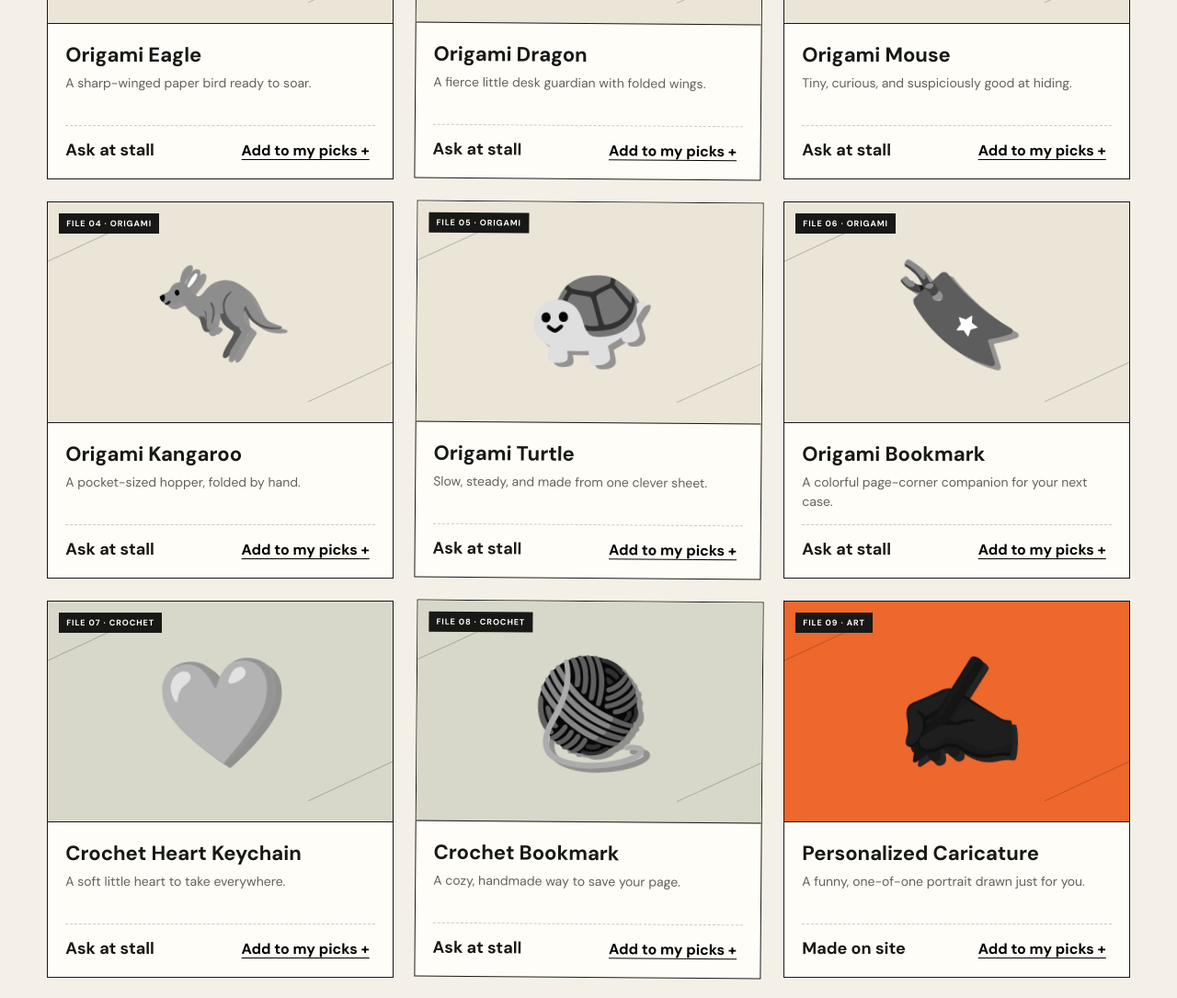
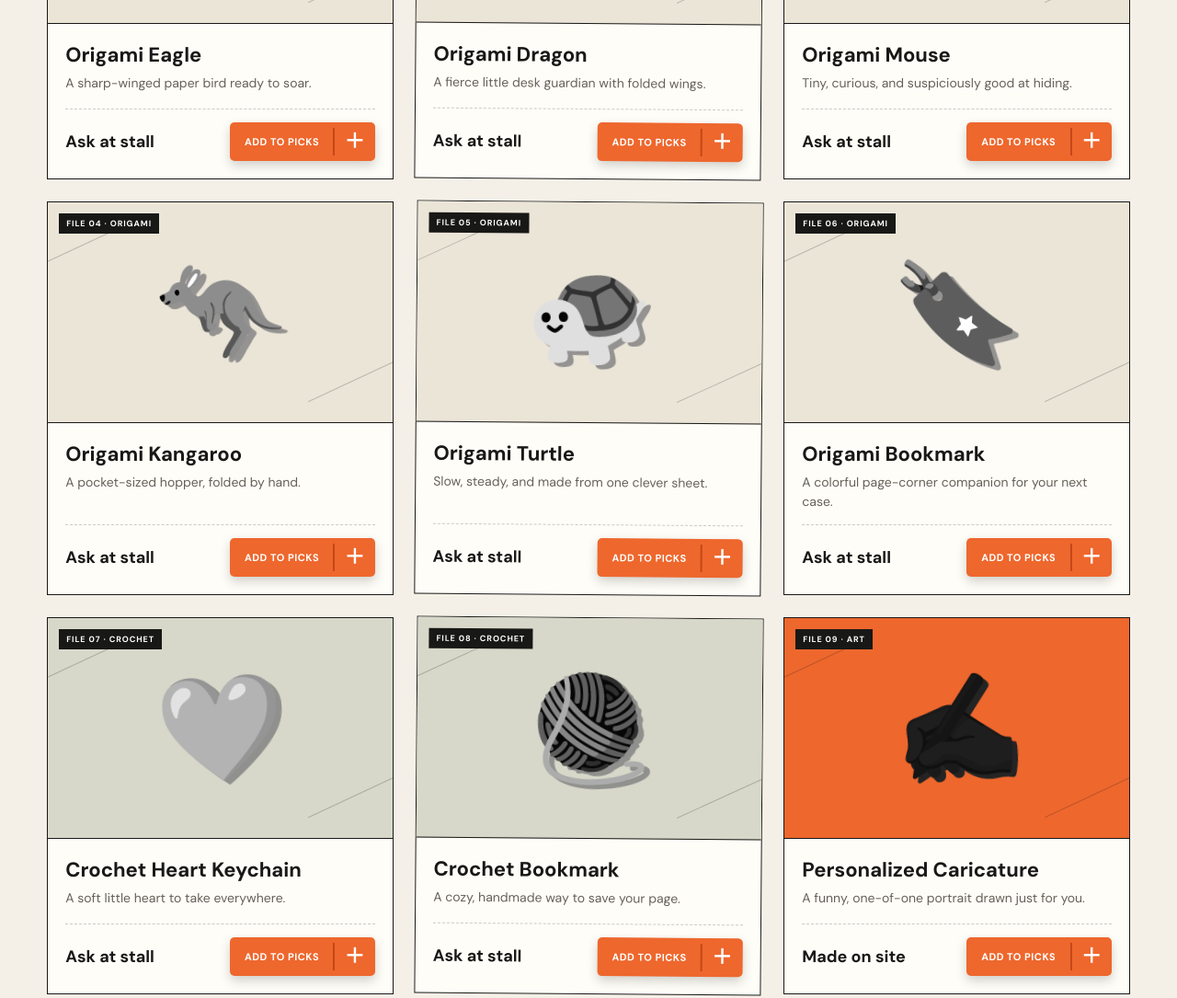
Before and after one commit to aarushdechu/business-fair-website, a plain HTML site: page index.html in a window 1280 px wide. Shown: the part 1340-2425 px from the top of the page at 92% size. Drawn offline with Linux system fonts and the light colour scheme.

Commit message:
Animate product Add to picks buttons

```diff
--- a/app.js
+++ b/app.js
@@ -25,7 +25,7 @@ function renderProducts(filter='all') {
   $('#productGrid').innerHTML = products.map((p,i) => `
     <article class="product-card ${filter !== 'all' && p.category !== filter ? 'hidden' : ''}" data-category="${p.category}">
       <div class="product-art"><span class="card-tag">File ${String(i+1).padStart(2,'0')} · ${p.category}</span><span class="emoji" aria-hidden="true">${p.icon}</span></div>
-      <div class="card-body"><h3>${p.name}</h3><p>${p.blurb}</p><div class="card-bottom"><span class="price">${p.price}</span><button class="add-button ${state.picks.includes(p.id)?'added':''}" data-product="${p.id}" type="button">${state.picks.includes(p.id)?'✓ In my picks':'Add to my picks +'}</button></div></div>
+      <div class="card-body"><h3>${p.name}</h3><p>${p.blurb}</p><div class="card-bottom"><span class="price">${p.price}</span><button class="add-button ${state.picks.includes(p.id)?'added':''}" data-product="${p.id}" type="button" aria-label="${state.picks.includes(p.id)?`Remove ${p.name} from my picks`:`Add ${p.name} to my picks`}"><span class="add-label">${state.picks.includes(p.id)?'In my picks':'Add to picks'}</span><span class="add-icon" aria-hidden="true"><b class="icon-plus">＋</b><b class="icon-check">✓</b></span></button></div></div>
     </article>`).join('');
 }
 
--- a/styles.css
+++ b/styles.css
@@ -75,8 +75,24 @@ h1 em,h2 em { font-family:"Rock Salt",cursive; color:var(--orange); font-weight:
 .card-body { padding:19px; flex:1; display:flex; flex-direction:column; }
 .card-body h3 { font-size:22px; margin-bottom:6px; }.card-body p { color:#656159; font-size:14px; line-height:1.5; flex:1; }
 .card-bottom { display:flex; justify-content:space-between; align-items:center; border-top:1px dashed var(--line); padding-top:14px; }
-.price { font-weight:900; font-size:18px; }.add-button { border:0; background:none; text-decoration:underline; text-underline-offset:4px; font-weight:800; cursor:pointer; }
-.add-button:hover { color:var(--orange); }.add-button.added { color:var(--orange); text-decoration:none; }
+.price { font-weight:900; font-size:18px; }
+.add-button { --add-speed:.25s; display:block; flex:0 0 auto; background:var(--orange); width:158px; height:42px; padding:0; color:white; position:relative; cursor:pointer; overflow:hidden; border:0; border-radius:5px; box-shadow:0 5px 12px rgba(24,24,22,.2); transition:all var(--add-speed) cubic-bezier(.31,-.105,.43,1.4); }
+.add-button .add-label,.add-button .add-icon { display:block; height:100%; text-align:center; position:absolute; top:0; transition:all var(--add-speed) cubic-bezier(.31,-.105,.43,1.4); }
+.add-button .add-label { width:72%; line-height:42px; left:0; font-size:11px; font-weight:900; text-transform:uppercase; letter-spacing:.045em; }
+.add-button .add-label::after { content:""; background:#c44818; width:2px; height:70%; position:absolute; top:15%; right:-1px; }
+.add-button .add-icon { width:28%; right:0; display:grid; place-items:center; }
+.add-button .add-icon b { position:absolute; font-size:22px; line-height:1; transition:all var(--add-speed) cubic-bezier(.31,-.105,.43,1.4); }
+.add-button .icon-check { display:none; }
+.add-button:hover .add-label,.add-button:focus-visible .add-label { left:-72%; opacity:0; }
+.add-button:hover .add-icon,.add-button:focus-visible .add-icon { width:100%; }
+.add-button:hover .add-icon b,.add-button:focus-visible .add-icon b { font-size:29px; }
+.add-button.added { background:#66705b; }
+.add-button.added .add-label::after { background:#4e5746; }
+.add-button.added .icon-plus { display:none; }
+.add-button.added .icon-check { display:block; }
+.add-button:hover { opacity:.92; transform:translateY(-1px); box-shadow:0 7px 15px rgba(24,24,22,.25); }
+.add-button:active { opacity:1; transform:translateY(1px); }
+.add-button:focus-visible { outline:3px solid var(--ink); outline-offset:3px; }
 .product-card.hidden { display:none; }
 .caricature-feature { background:var(--ink); color:var(--paper); min-height:570px; padding:75px 5vw; display:grid; grid-template-columns:1fr 1.1fr .35fr; gap:70px; align-items:center; overflow:hidden; }
 .portrait-stack { height:390px; position:relative; }.portrait { position:absolute; background:#fcf8ed; color:var(--ink); border:10px solid white; width:245px; height:300px; display:grid; place-items:center; font-size:150px; box-shadow:0 12px 30px #0008; }
```
